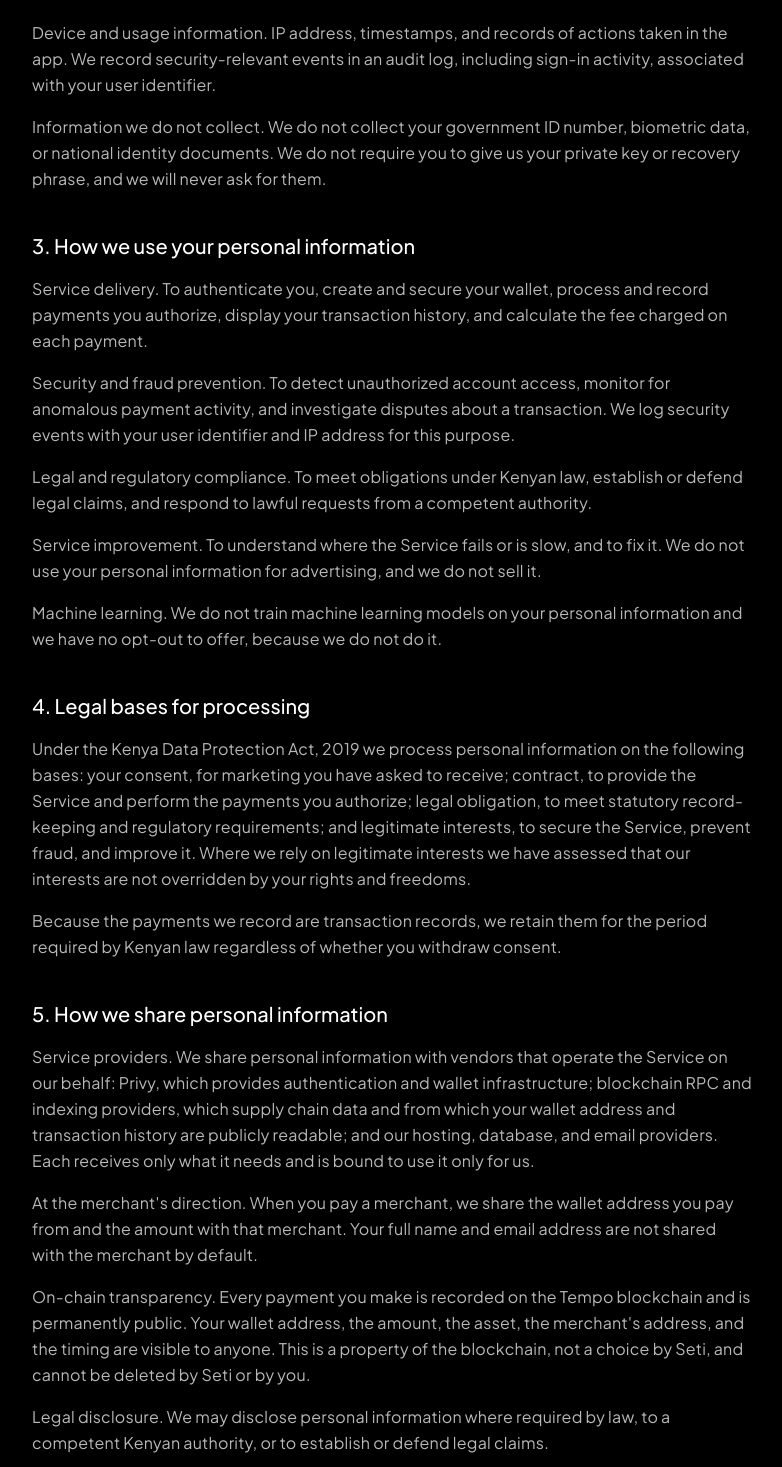
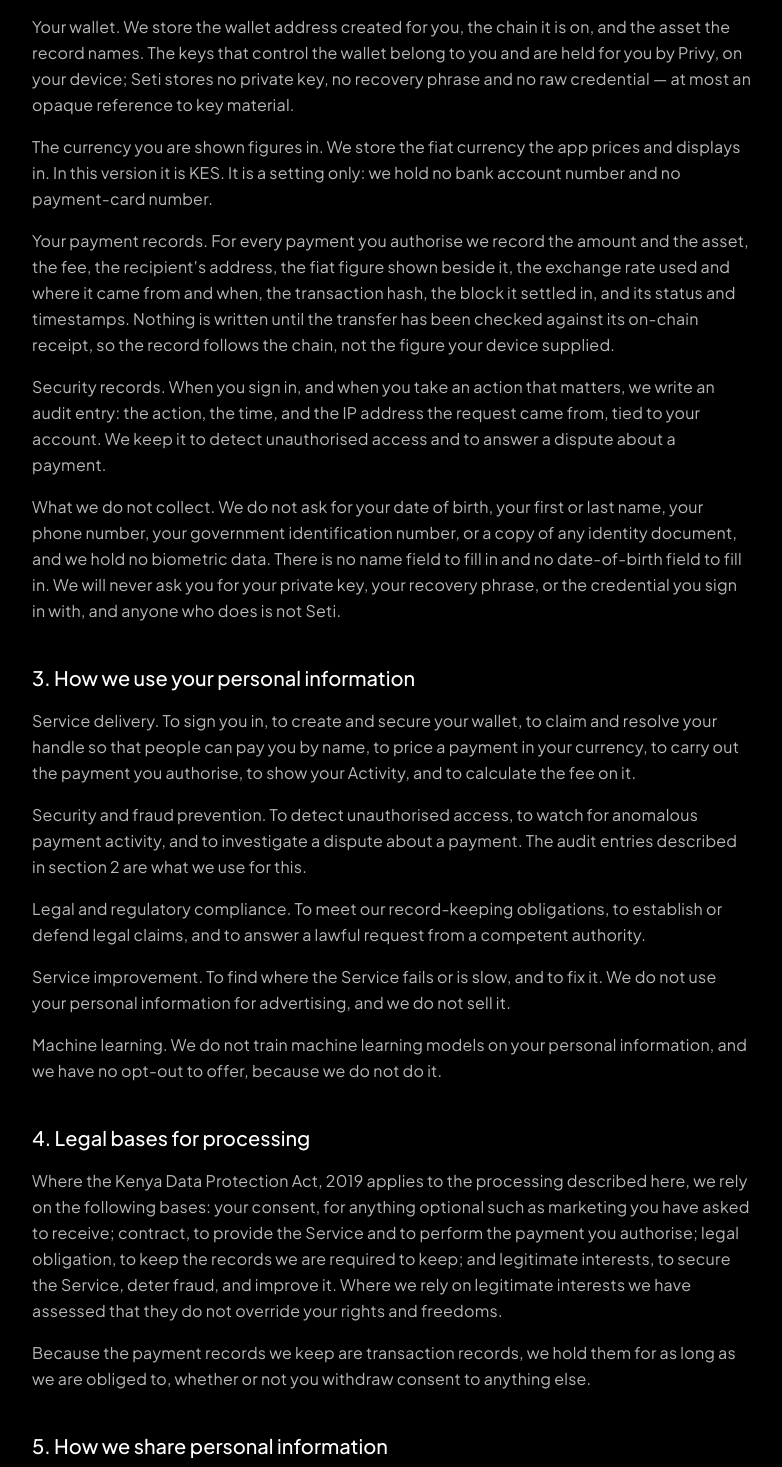
Before and after one commit to IanoNjuguna/seti-v4, a Next.js app in the folder web/: page /privacy in a window 1280 px wide. Shown: the part 1223-2690 px from the top of the page, without its empty margins (248-1030 px from the left). Built offline with nearby package versions, Linux system fonts and the light colour scheme.

Commit message:
feat(legal): disclose the email sign-in and describe the real data set

```diff
--- a/web/app/legal/privacy.content.ts
+++ b/web/app/legal/privacy.content.ts
@@ -2,26 +2,36 @@
 import type { LegalSection } from "./LegalDocument";
 
 /**
- * Privacy Policy, adapted from the General Legal CC0 Privacy Policy (GDPR
- * Enhanced) template for Seti.
+ * Privacy Policy, adapted from the General Legal CC0 Privacy Policy template for
+ * Seti — kept structurally, rewritten to match what the product actually does.
  *
  * Deviations from the template, all deliberate:
- *  - The template's "Notice to European users" annex is retained but reframed:
- *    Seti's customer base is Kenyan, so the Kenya section is the operative one
- *    and the EU annex is kept for any EU-resident user. The template has no
- *    Kenya coverage at all, which is the real gap in it.
+ *  - The template's "Notice to European users" annex is dropped. Seti has no
+ *    deployment or customer base in the EU, so the annex described a jurisdiction
+ *    the product does not operate in.
  *  - The template's Google Analytics, advertising, and AI-training passages are
  *    cut. Seti runs no analytics or ad-tracking and trains no models on user
  *    data; leaving the template's boilerplate would be inaccurate.
- *  - Section 24 is written from the actual Prisma schema rather than the
- *    template's generic list, so the disclosure matches the database.
+ *  - Section 2 is written from the Prisma schema (`backend/prisma/schema.prisma`)
+ *    and the onboarding flow (`web/components/onboarding/`), not from the
+ *    template's generic list. Onboarding asks for a username and nothing else:
+ *    there is no date-of-birth field, no first/last name field and no phone
+ *    field, so the document names the data the database actually holds.
+ *
+ * DELIBERATELY UNPUBLISHED — these are legal decisions, not facts this repository
+ * can settle, and section 13 says so in the document rather than inventing them:
+ *   - the registered entity that operates Seti, and its registered address;
+ *   - a dedicated data-protection contact address;
+ *   - the governing law and the forum for a dispute.
+ * The retention periods in section 6 are left unstated for the same reason: how
+ * long a record must be kept is a legal decision, not an engineering one.
  *
  * LEGAL REVIEW REQUIRED before publishing.
  */
 
 const intro = [
-  `This Privacy Policy explains what personal information Seti collects, why we collect it, who we share it with, and what you can do about it. It applies to the Seti mobile application and the website at ${SITE.domain}.`,
-  `Seti is a non-custodial wallet application. We do not hold your funds. We do collect personal information about you, including transaction records, and we are responsible for it.`,
+  `This Privacy Policy explains what personal information Seti collects, why we collect it, who we share it with, and what you can do about it. It applies to the Seti app and the website at ${SITE.domain}.`,
+  `Seti is a non-custodial wallet application. We do not hold your funds, and we hold very little about you: the email address you sign in with, the name you claim, the wallet address you pay from, and the record of what you pay. This policy sets out exactly that.`,
   `This policy is adapted from a public legal template published by General Legal under CC0 1.0. It has not been reviewed by a Kenyan attorney and requires review before Seti is offered to the public.`,
 ];
 
@@ -29,108 +39,113 @@
   {
     title: "1. Who we are",
     paragraphs: [
-      `Seti is operated by ${SITE.legalName}${SITE.entitySuffix}, ${SITE.address} ("Seti", "we", "us"). For the purposes of the Kenya Data Protection Act, 2019, Seti is the data controller: we decide what personal information is collected and why. We are not a bank and we are not a licensed financial institution.`,
+      `Seti is a non-custodial way to pay and to be paid with stablecoins. The company that operates Seti, and its registered details, are not yet published — section 13 says so plainly rather than filling the gap with a placeholder. The operator of Seti is the controller of the personal information described in this policy: it decides what is collected and why. Seti is not a bank and is not a licensed financial institution.`,
     ],
   },
   {
     title: "2. Personal information we collect",
     paragraphs: [
-      "Account information you give us. Email address, first name, last name, and phone number, collected when you create an account and sign in. We collect email address and password through Privy, which manages authentication; we receive your verified email address and profile fields from Privy.",
-      "Wallet and blockchain information. Your wallet address, the chain and asset it holds, and an opaque reference to the key material that secures it. We never store your private key or recovery phrase.",
-      "Transaction information. The amount and asset of every payment you make, the fee, the merchant or recipient address, the fiat equivalent and the exchange rate used at the time, the transaction hash, the block number, and the settlement status and timestamps.",
-      "Merchant information. For merchant accounts, the trading name, category, and the settlement details needed to pay you, including payout address and, where applicable, bank account and bank name.",
-      "Device and usage information. IP address, timestamps, and records of actions taken in the app. We record security-relevant events in an audit log, including sign-in activity, associated with your user identifier.",
-      "Information we do not collect. We do not collect your government ID number, biometric data, or national identity documents. We do not require you to give us your private key or recovery phrase, and we will never ask for them.",
+      "Your email address. You sign in with an email address, and that address identifies your account: it is how we recognise you when you return, and it is the only channel we have for reaching you about your account. We do not use it for marketing, and we do not sell it or share it with anyone except the sign-in provider below, which processes it to run sign-in and to create your wallet. We store the address itself and the identifier the sign-in provider issues for it. We will not ask you for a password, and we will never ask you for your private key, your recovery phrase, or the credential you sign in with.",
+      "The name you claim. When you sign up you choose one thing: a username, or — if you take payments as a business — a business name. We store that name, the lowercased handle it reduces to, whether it is a person or a business, the wallet address it is bound to, and the signature your wallet made to claim it. We re-check that signature every time the name is looked up, so the binding cannot be altered after the fact.",
+      "Your wallet. We store the wallet address created for you, the chain it is on, and the asset the record names. The keys that control the wallet belong to you and are held for you by Privy, on your device; Seti stores no private key, no recovery phrase and no raw credential — at most an opaque reference to key material.",
+      "The currency you are shown figures in. We store the fiat currency the app prices and displays in. In this version it is KES. It is a setting only: we hold no bank account number and no payment-card number.",
+      "Your payment records. For every payment you authorise we record the amount and the asset, the fee, the recipient's address, the fiat figure shown beside it, the exchange rate used and where it came from and when, the transaction hash, the block it settled in, and its status and timestamps. Nothing is written until the transfer has been checked against its on-chain receipt, so the record follows the chain, not the figure your device supplied.",
+      "Security records. When you sign in, and when you take an action that matters, we write an audit entry: the action, the time, and the IP address the request came from, tied to your account. We keep it to detect unauthorised access and to answer a dispute about a payment.",
+      "What we do not collect. We do not ask for your date of birth, your first or last name, your phone number, your government identification number, or a copy of any identity document, and we hold no biometric data. There is no name field to fill in and no date-of-birth field to fill in. We will never ask you for your private key, your recovery phrase, or the credential you sign in with, and anyone who does is not Seti.",
     ],
   },
   {
     title: "3. How we use your personal information",
     paragraphs: [
-      "Service delivery. To authenticate you, create and secure your wallet, process and record payments you authorize, display your transaction history, and calculate the fee charged on each payment.",
-      "Security and fraud prevention. To detect unauthorized account access, monitor for anomalous payment activity, and investigate disputes about a transaction. We log security events with your user identifier and IP address for this purpose.",
-      "Legal and regulatory compliance. To meet obligations under Kenyan law, establish or defend legal claims, and respond to lawful requests from a competent authority.",
-      "Service improvement. To understand where the Service fails or is slow, and to fix it. We do not use your personal information for advertising, and we do not sell it.",
-      "Machine learning. We do not train machine learning models on your personal information and we have no opt-out to offer, because we do not do it.",
+      "Service delivery. To sign you in, to create and secure your wallet, to claim and resolve your handle so that people can pay you by name, to price a payment in your currency, to carry out the payment you authorise, to show your Activity, and to calculate the fee on it.",
+      "Security and fraud prevention. To detect unauthorised access, to watch for anomalous payment activity, and to investigate a dispute about a payment. The audit entries described in section 2 are what we use for this.",
+      "Legal and regulatory compliance. To meet our record-keeping obligations, to establish or defend legal claims, and to answer a lawful request from a competent authority.",
+      "Service improvement. To find where the Service fails or is slow, and to fix it. We do not use your personal information for advertising, and we do not sell it.",
+      "Machine learning. We do not train machine learning models on your personal information, and we have no opt-out to offer, because we do not do it.",
     ],
   },
   {
     title: "4. Legal bases for processing",
     paragraphs: [
-      "Under the Kenya Data Protection Act, 2019 we process personal information on the following bases: your consent, for marketing you have asked to receive; contract, to provide the Service and perform the payments you authorize; legal obligation, to meet statutory record-keeping and regulatory requirements; and legitimate interests, to secure the Service, prevent fraud, and improve it. Where we rely on legitimate interests we have assessed that our interests are not overridden by your rights and freedoms.",
-      "Because the payments we record are transaction records, we retain them for the period required by Kenyan law regardless of whether you withdraw consent.",
+      "Where the Kenya Data Protection Act, 2019 applies to the processing described here, we rely on the following bases: your consent, for anything optional such as marketing you have asked to receive; contract, to provide the Service and to perform the payment you authorise; legal obligation, to keep the records we are required to keep; and legitimate interests, to secure the Service, deter fraud, and improve it. Where we rely on legitimate interests we have assessed that they do not override your rights and freedoms.",
+      "Because the payment records we keep are transaction records, we hold them for as long as we are obliged to, whether or not you withdraw consent to anything else.",
     ],
   },
   {
     title: "5. How we share personal information",
     paragraphs: [
-      "Service providers. We share personal information with vendors that operate the Service on our behalf: Privy, which provides authentication and wallet infrastructure; blockchain RPC and indexing providers, which supply chain data and from which your wallet address and transaction history are publicly readable; and our hosting, database, and email providers. Each receives only what it needs and is bound to use it only for us.",
-      "At the merchant's direction. When you pay a merchant, we share the wallet address you pay from and the amount with that merchant. Your full name and email address are not shared with the merchant by default.",
-      "On-chain transparency. Every payment you make is recorded on the Tempo blockchain and is permanently public. Your wallet address, the amount, the asset, the merchant's address, and the timing are visible to anyone. This is a property of the blockchain, not a choice by Seti, and cannot be deleted by Seti or by you.",
-      "Legal disclosure. We may disclose personal information where required by law, to a competent Kenyan authority, or to establish or defend legal claims.",
-      "Corporate events. If Seti is reorganised, merged, or acquired, personal information may transfer to the successor, under the same protections described here.",
-      "We do not sell personal information and we do not share it for cross-context behavioural advertising.",
+      "Service providers. Vendors operate parts of the Service for us and receive only what they need: Privy, which runs sign-in and the embedded wallet; blockchain RPC and indexing providers, which supply chain data — and from which your wallet address and transaction history are publicly readable in any case; and our hosting, database and email providers. Each is bound to use what it receives only for us.",
+      "The exchange-rate provider. To show a fiat figure for a payment we fetch a table of USD exchange rates from a public rate provider (open.er-api.com). That is a plain request for a table of rates: it carries nothing that identifies you — no account, no wallet address, no amount — and the provider sees only that our server asked it for a rate.",
+      "At the recipient's direction. When you pay someone, the transfer itself shows them the address you paid from and the amount; that is inherent in paying them, not a report we send. We do not share your handle with them by default.",
+      "On-chain transparency. Every payment you make is recorded on the Tempo blockchain and is permanently public. Your wallet address, the amount, the asset, the recipient's address and the timing are visible to anyone. This is a property of the blockchain, not a choice by Seti, and neither Seti nor you can delete it.",
+      "Legal disclosure. We may disclose personal information where the law requires it, to a competent authority, or to establish or defend a legal claim.",
+      "Corporate events. If Seti is reorganised, merged or acquired, personal information may transfer to the successor under the same protections described here.",
+      "We do not sell personal information, and we do not share it for cross-context behavioural advertising.",
     ],
   },
   {
     title: "6. Retention",
     paragraphs: [
-      "We retain personal information for as long as your account is active, and transaction records for the period required by Kenyan law and to establish or defend claims, even after you delete your account. Audit and security logs are retained for a limited period for fraud investigation. On-chain payment records cannot be deleted because they are held on a public blockchain.",
+      "We keep the account records described in section 2 for as long as your account is active. Payment records are kept for a further period, both to answer a dispute and to meet the record-keeping obligations that apply to us; how long that period is has not been fixed here, and when it is it will be stated in this section.",
+      "Two things survive the deletion of an account. The public binding of a handle — a name and the address it resolves to — is a claim anyone can already read, so removing it from our database hides it without unwriting it. And the on-chain record of a payment cannot be deleted at all, by us or by anyone, because it is held on a public blockchain.",
+      "Security and audit entries are kept for as long as they are useful for fraud investigation and dispute resolution, and are then removed.",
     ],
   },
   {
     title: "7. Your rights",
     paragraphs: [
-      "Under the Kenya Data Protection Act, 2019 you have the right to access the personal information we hold about you, to correct inaccurate information, to object to or request the deletion of information, to withdraw consent where we rely on it, and to lodge a complaint with the Office of the Data Protection Commissioner of Kenya.",
-      `Access and correction. Account details are visible and editable in the app. For a copy of the personal information we hold beyond what the app shows you, contact us at ${SITE.email}.`,
-      "Deletion. You can delete your account from the app. Deletion removes your account data we are not required to retain, but it does not remove transaction records we must keep, and it cannot remove the on-chain record of your payments.",
-      "Withdrawal of consent. Where we rely on your consent, for example to send you marketing email, you may withdraw it at any time by contacting us or using the unsubscribe link in the message.",
-      "Complaints. If you are not satisfied, you may complain to the Office of the Data Protection Commissioner, Nairobi.",
-      "Not every right is absolute. Where a right conflicts with a legal retention requirement, the law wins. That is why deleting your account does not erase your transaction history.",
+      "Under the Kenya Data Protection Act, 2019 you have the right to be told what personal information we hold about you, to be given a copy of it, to have inaccurate information corrected, to ask us to delete it or to object to our processing it, to withdraw consent where we rely on it, and to lodge a complaint with the Office of the Data Protection Commissioner of Kenya.",
+      "Access and correction. What the app shows you — your handle, your wallet, your Activity — is the information we hold about you. For a copy of anything beyond that, contact us as section 13 describes.",
+      "Deletion. You can delete your account from inside the app. That removes the account data we are not required to keep. It does not remove payment records we must keep, and it cannot remove anything already written to the blockchain.",
+      "Withdrawal of consent. Where we rely on your consent — for example, if you ever ask to receive marketing — you may withdraw it at any time. Withdrawing it does not undo processing that was lawful before you withdrew.",
+      "Complaints. If you are not satisfied with how we have handled your information, you may complain to the Office of the Data Protection Commissioner, Nairobi.",
+      "Not every right is absolute. Where a right conflicts with a legal duty to keep a record, the duty wins. That is why deleting your account does not erase your payment history.",
     ],
   },
   {
     title: "8. Security",
     paragraphs: [
-      "We use technical and organisational safeguards to protect the personal information we hold, including encryption in transit, restricted database access, and audit logging of administrative actions.",
-      "No system is perfectly secure. Because your wallet keys are held on your device and transaction data is public on the blockchain, some information is inherently exposed. A security incident that results in a material risk to your personal information will be reported to you and to the Data Protection Commissioner as required by law.",
+      "We use technical and organisational safeguards, including encryption in transit, restricted database access, and an audit log of the actions that matter. Sign-in and the keys that control your wallet are handled by Privy; Seti holds no key material and no signing credential of yours.",
+      "No system is perfectly secure, and some of this information is exposed by design. Because your wallet address and your payments are public on the blockchain, that part cannot be protected by us at all. If a security incident creates a material risk to your personal information, we will tell you and report it to the Data Protection Commissioner as the law requires.",
     ],
   },
   {
     title: "9. International transfers",
     paragraphs: [
-      "Seti is operated from Kenya. Some service providers that support the Service process information outside Kenya, including Privy and blockchain RPC providers. Where personal information leaves Kenya we rely on appropriate safeguards for the transfer.",
+      "Seti is built for Nairobi. Some of the providers that support the Service — including Privy and blockchain RPC providers — process information outside Kenya. Where personal information leaves Kenya we rely on appropriate safeguards for the transfer; the specific safeguards will be named here once they are settled.",
     ],
   },
   {
     title: "10. Cookies and tracking",
     paragraphs: [
-      "The website does not use advertising or analytics cookies and does not run third-party advertising or tracking scripts. The app does not track you across other apps or websites. If this changes, we will update this policy and, where required, ask for consent before deploying non-essential tracking.",
-      "The Service does rely on the security of the authentication provider that manages your session. That provider's own processing of session data is described in its privacy policy.",
+      "The website does not use advertising or analytics cookies and does not run third-party advertising or tracking scripts. The app does not track you across other apps or websites. If that changes, we will update this policy and, where the law requires it, ask for consent before deploying non-essential tracking.",
+      "The Service relies on Privy, which manages sign-in and your session and may set its own cookies or storage when you sign in. Those are set by Privy, not by Seti, and Privy describes its own processing in its privacy policy.",
       `The website loads one video asset from a content delivery network, which necessarily discloses your IP address and browser information to that provider. We do not load third-party advertising or tracking scripts. Our full Cookie Notice is available at ${COOKIES_URL}.`,
     ],
   },
   {
     title: "11. Children",
     paragraphs: [
-      "The Service is not intended for anyone under 18. We do not knowingly collect personal information from children. If you believe a child has provided personal information to us, contact us and we will delete it.",
+      "The Service is not intended for anyone under 18. We ask you to confirm at sign-up that you are 18 or older; we do not ask for your date of birth and we do not store one. If you believe a child has used the Service, contact us and we will delete the account data we are not required to keep.",
     ],
   },
   {
     title: "12. Changes to this policy",
     paragraphs: [
-      "We may update this policy. We will update the effective date above and post the new version on the Service. Your continued use of the Service after a change means the updated policy applies to your interactions with us.",
+      "We may update this policy. We will change the effective date above and post the new version on the Service, and where a change materially affects you we will say so in the app before it takes effect. Your continued use of the Service after a change means the updated policy applies.",
     ],
   },
   {
     title: "13. How to contact us",
     paragraphs: [
-      `Data protection enquiries. Email ${SITE.email}. Post: ${SITE.address}, Kenya.`,
+      "Seti has not yet published the name and registered address of the company that operates it, or a dedicated contact address for data-protection requests. Those are decisions for the operator, not facts this document can supply, and this section exists to say so instead of printing placeholder details that look real.",
+      "Both will be published here, and users told when they are, before Seti is offered to the public generally. Until then, raise a privacy question or request through the app.",
       `Full terms of use are available at ${TERMS_URL}.`,
     ],
   },
 ];
 
-const footnote = `Adapted from legal templates by General Legal, used under CC0 1.0 Universal. This document is a draft and has not been reviewed by a qualified Kenyan attorney. It does not establish compliance with any data protection law and should be reviewed before publishing.`;
+const footnote = `Adapted from legal templates by General Legal, used under CC0 1.0 Universal. This document is a draft and has not been reviewed by a qualified attorney. It describes the data the product holds as built at the effective date above, and is not a commitment about future changes.`;
 
 export const privacyContent = {
   title: "Privacy Policy",
```
Also changed, not shown: web/app/legal/terms.content.ts (+10 -5 lines).
